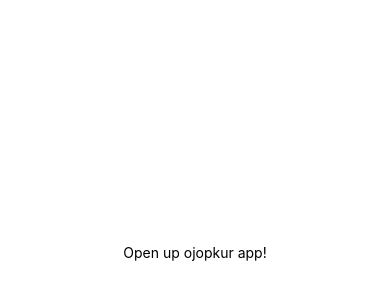
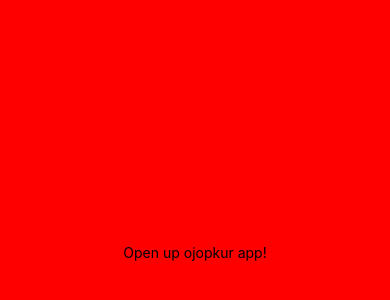
Before and after one commit to AlharranAbeer/QootApplication, a React Native app: screen / in a window 390 px wide. Shown: the part 170-470 px from the top of the page. Built offline with nearby package versions, Linux system fonts and the light colour scheme.

Commit message:
Update App.js

```diff
--- a/App.js
+++ b/App.js
@@ -12,7 +12,7 @@ export default function App() {
 const styles = StyleSheet.create({
   container: {
     flex: 1,
-    backgroundColor: '#fff',
+    backgroundColor: 'red',
     alignItems: 'center',
     justifyContent: 'center',
   },
```
